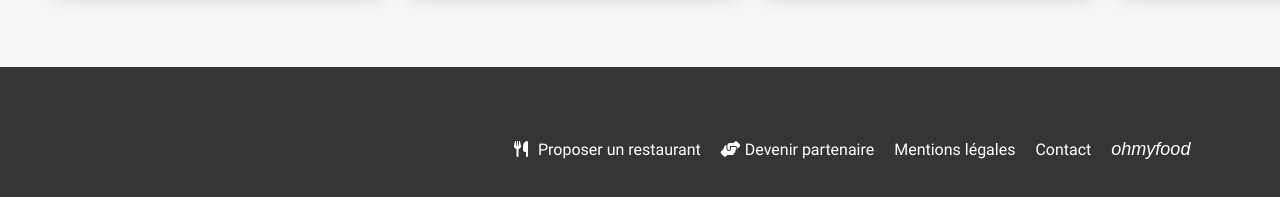
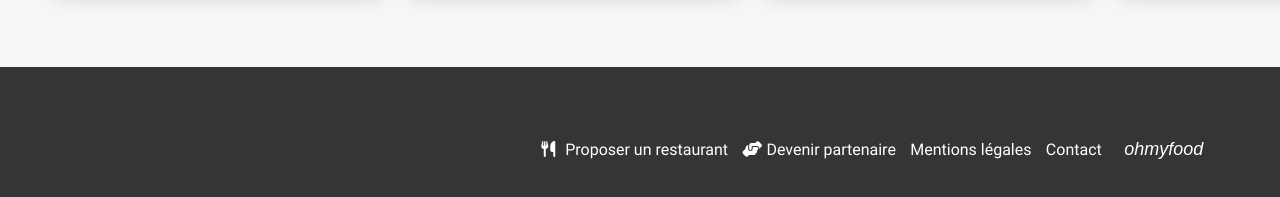
Before and after one commit to Vacarme27/OC-Ohmyfood, a website: page index.html in a window 1280 px wide. Shown: the part 1015-1212 px from the top of the page. Drawn offline with Linux system fonts and the light colour scheme; a web font is replaced by a local one.

Commit message:
Correction Footer

```diff
--- a/sass/layout/_footer.scss
+++ b/sass/layout/_footer.scss
@@ -34,8 +34,8 @@ footer{
         footer{
             flex-direction: row-reverse;
             align-items: center;
-            padding-right: 7%;
-            gap: 1.25em;
+            padding-right: 6%;
+            gap: 1.4em;
             height: 7.125em;
         }
     }
@@ -43,6 +43,6 @@ footer{
     @media screen and (min-width:768px) {
         .footer-container{
             flex-direction: row;
-            gap:1.25em;
+            gap:0.9em;
         }
     }
```
Also changed, not shown: assets/css/style.css.
